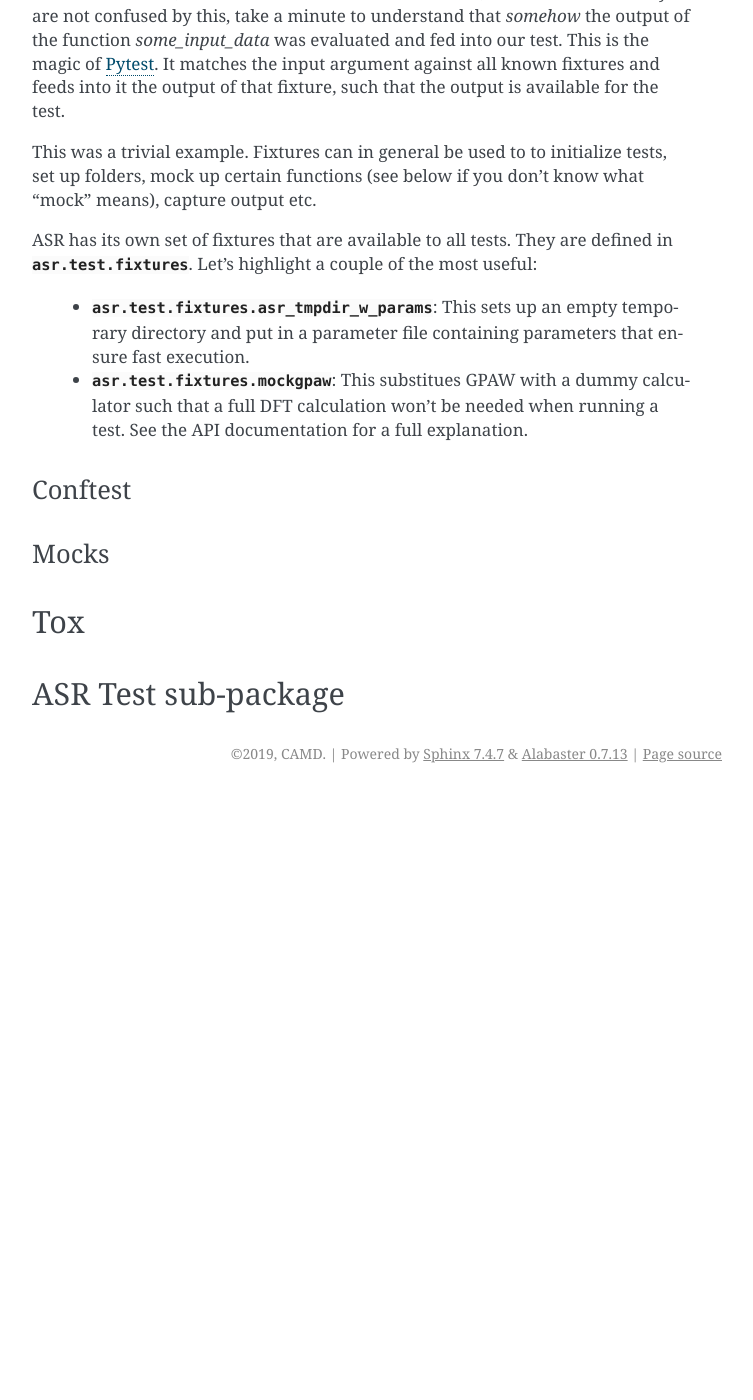
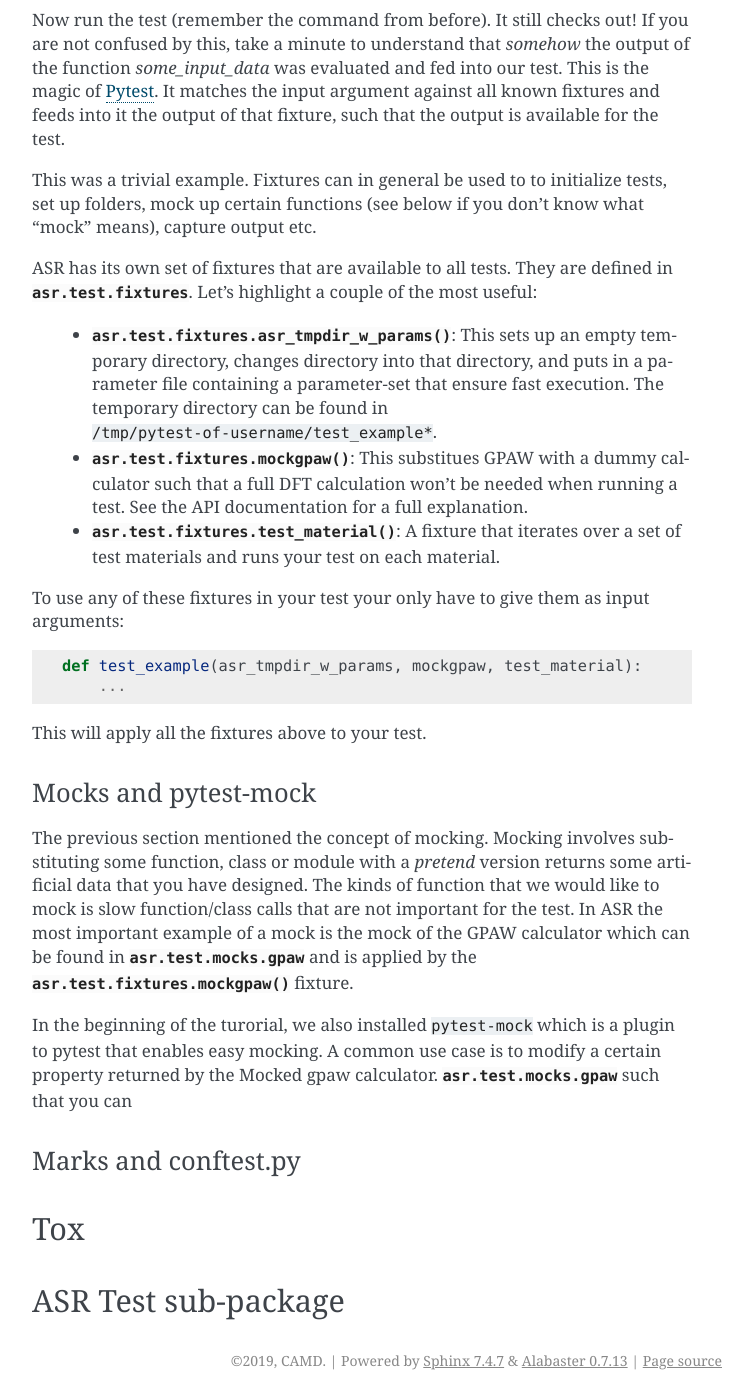
Before and after one commit to dijasila/Atomic-Simulation-Recipees, a Sphinx documentation site: the page built from docs/src/tutorials/testing.rst, in a window 1280 px wide and 1400 px high, scrolled down 1585 px. Shown: the whole window, without its empty margins (388-1141 px from the left). Built offline with Sphinx 7.4.7, drawn with Linux system fonts in a browser that asks for light colours; before the commit the page ends 2378 px from its top, so only the background shows below that; some of the changed text lies outside the part shown.

Commit message:
Some more docs

```diff
--- a/docs/src/api.rst
+++ b/docs/src/api.rst
@@ -104,3 +104,6 @@ Test sub-package
    test.conftest
    test.fixtures
    test.materials
+   test.mocks
+   test.mocks.gpaw
+   test.mocks.gpaw.GPAW
--- a/docs/src/tutorials/testing.rst
+++ b/docs/src/tutorials/testing.rst
@@ -15,11 +15,13 @@ Pytest
 ======
 
 As its test runner ASR uses PyTest_, which is a very popular python
-framework for writing and running test suites. First install pytest
+framework for writing and running test suites. First install
+``pytest`` and ``pytest-mock`` (don't worry about ``pytest-mock``
+right now, we will need that for later)
 
 .. code-block:: console
 
-   $ python3 -m pip install pytest --user
+   $ python3 -m pip install pytest pytest-mock --user
 
 To invoke pytest and run all ASR tests change directory into your
 ``asr/`` folder and run pytest:
@@ -100,21 +102,48 @@ ASR has its own set of fixtures that are available to all tests. They
 are defined in :py:mod:`asr.test.fixtures`. Let's highlight a couple
 of the most useful:
 
-  - :py:mod:`asr.test.fixtures.asr_tmpdir_w_params`: This sets up an
-    empty temporary directory and put in a parameter file containing
-    parameters that ensure fast execution.
-  - :py:mod:`asr.test.fixtures.mockgpaw`: This substitues GPAW with a
+  - :py:func:`asr.test.fixtures.asr_tmpdir_w_params`: This sets up an
+    empty temporary directory, changes directory into that directory,
+    and puts in a parameter file containing a parameter-set that
+    ensure fast execution. The temporary directory can be found in
+    ``/tmp/pytest-of-username/test_example*``.
+  - :py:func:`asr.test.fixtures.mockgpaw`: This substitues GPAW with a
     dummy calculator such that a full DFT calculation won't be needed
     when running a test. See the API documentation for a full
     explanation.
+  - :py:func:`asr.test.fixtures.test_material`: A fixture that iterates
+    over a set of test materials and runs your test on each material.
+
+To use any of these fixtures in your test your only have to give them
+as input arguments:
+
+.. code-block::
+
+   def test_example(asr_tmpdir_w_params, mockgpaw, test_material):
+       ...
+
+This will apply all the fixtures above to your test.
+
+Mocks and pytest-mock
+---------------------
+
+The previous section mentioned the concept of mocking. Mocking
+involves substituting some function, class or module with a `pretend`
+version returns some artificial data that you have designed. The kinds
+of function that we would like to mock is slow function/class calls
+that are not important for the test. In ASR the most important example
+of a mock is the mock of the GPAW calculator which can be found in
+:py:mod:`asr.test.mocks.gpaw` and is applied by the
+:py:func:`asr.test.fixtures.mockgpaw` fixture.
+
+In the beginning of the turorial, we also installed ``pytest-mock``
+which is a plugin to pytest that enables easy mocking. A common use
+case is to modify a certain property returned by the Mocked gpaw calculator. :py:mod:`asr.test.mocks.gpaw` such that you can
 
 
 
-Conftest
---------
-
-Mocks
------
+Marks and conftest.py
+---------------------
 
 Tox
 ===
```
